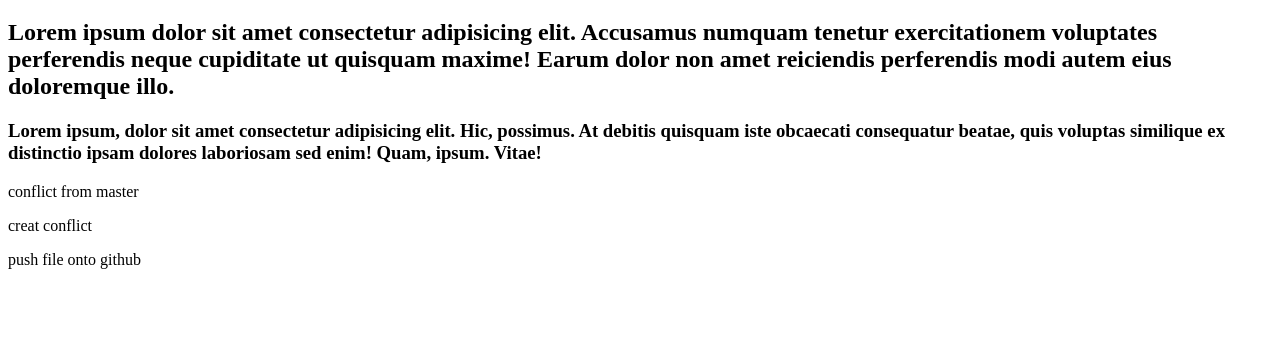
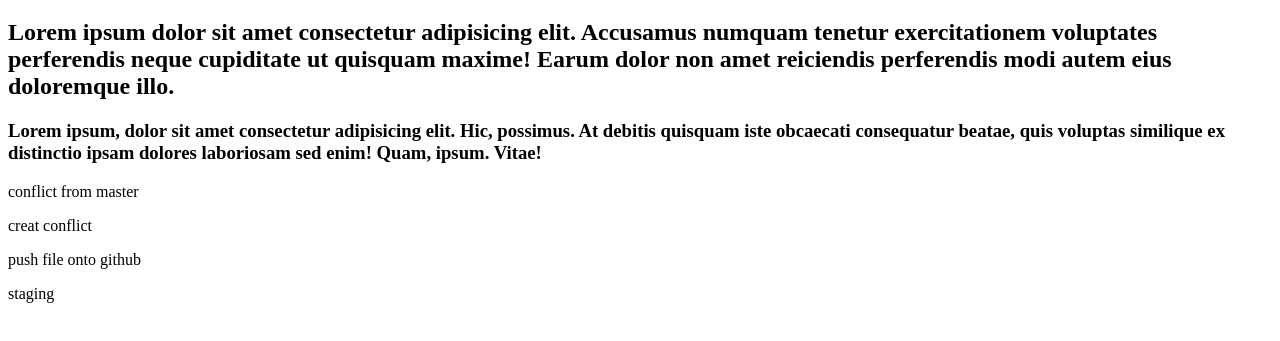
Before and after one commit to TMD2809/Git-101, a plain HTML site: page index.html in a window 1280 px wide. Shown: the part 61-402 px from the top of the page. Drawn offline with Linux system fonts and the light colour scheme.

Commit message:
add stagging

```diff
--- a/index.html
+++ b/index.html
@@ -23,5 +23,6 @@
     <p>conflict from master</p>
     <p>creat conflict</p>
     <p>push file onto github</p>
+    <p>staging</p>
   </body>
 </html>
```
